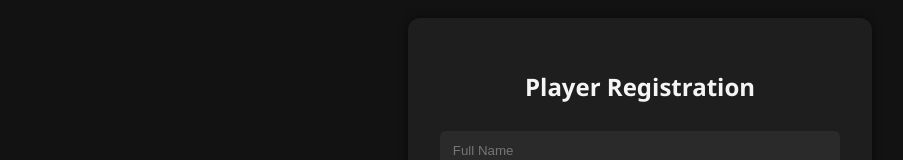
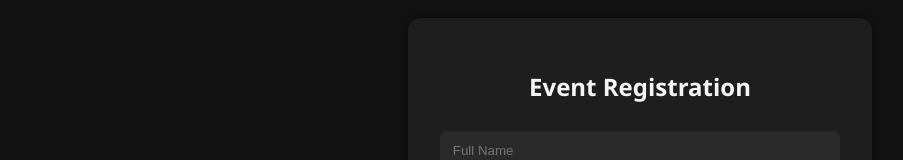
Before and after one commit to ras-al/football-id-app, a React (Vite) app: page / in a window 1280 px wide. Shown: the part 226-386 px from the top of the page, without its empty margins (0-903 px from the left). Built offline with nearby package versions, Linux system fonts and the light colour scheme; no server answers; the database is empty.

Commit message:
Revert "userform name changed"
This reverts commit b63ab6767bcabfa3f9b620c5062edd1039e797a4.

```diff
--- a/src/components/UserForm.jsx
+++ b/src/components/UserForm.jsx
@@ -97,7 +97,7 @@ export default function UserForm() {
   return (
     <div className="form-container">
       <div className="form-box">
-        <h2>Player Registration</h2>
+        <h2>Event Registration</h2>
 
         {step === 1 && (
           <form onSubmit={(e) => { e.preventDefault(); setStep(2); }}>
```
